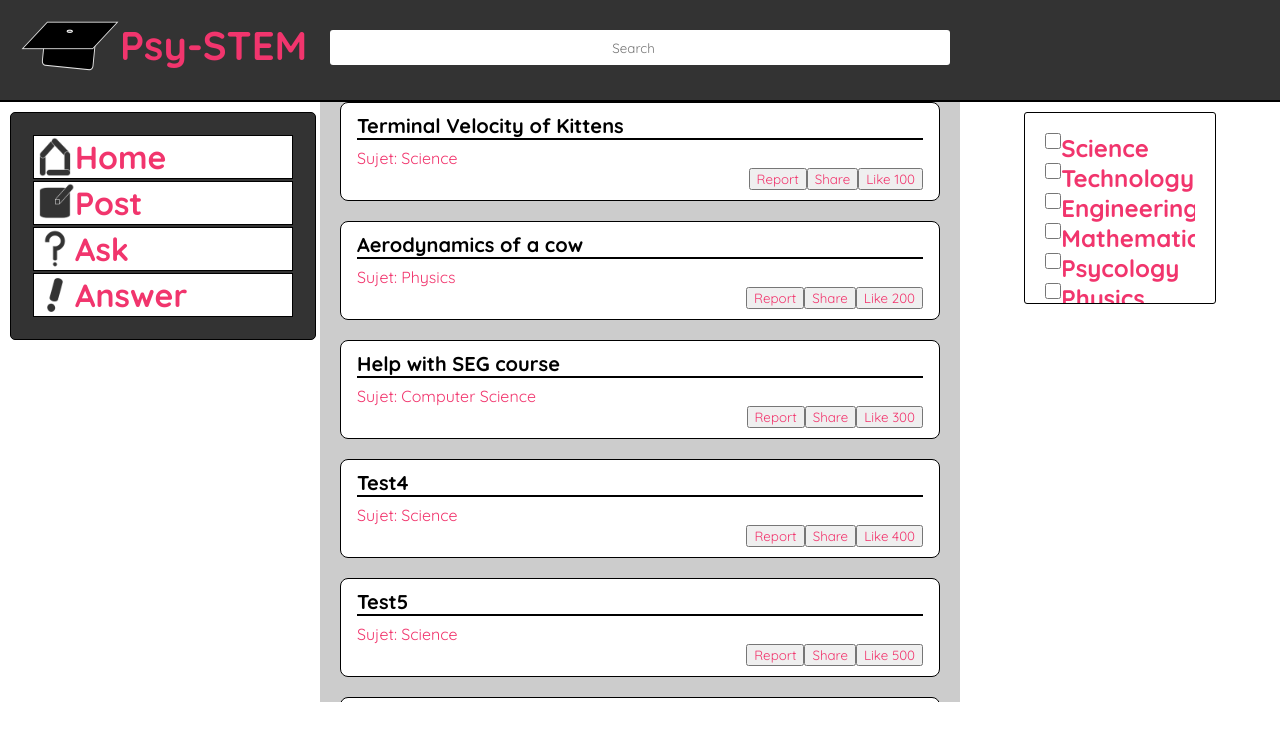
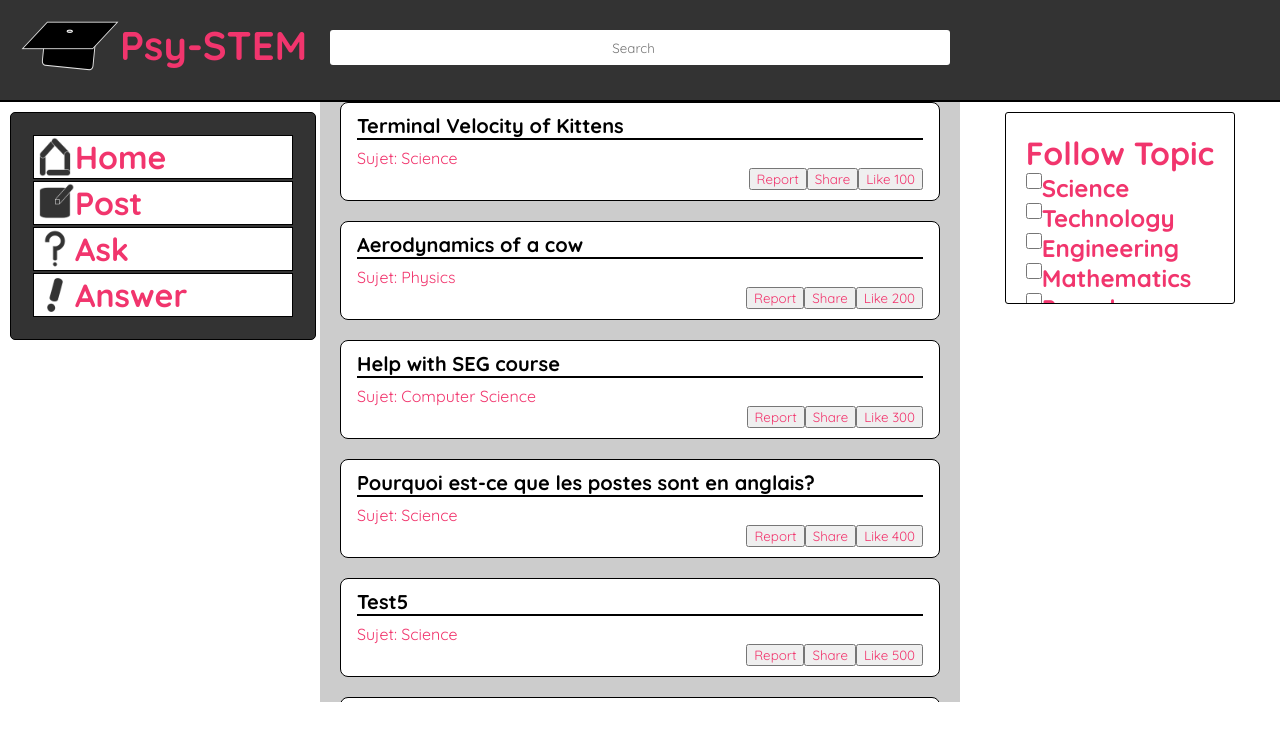
Before and after one commit to EthanCJ/EthanCJ.github.io, a React (Create React App) app: page / in a window 1280 px wide. Shown: the top 740 px of the page. Built offline with nearby package versions, Linux system fonts and the light colour scheme; data requests are answered from the project's data file.

Commit message:
Configuring pages

```diff
--- a/DATA/db.json
+++ b/DATA/db.json
@@ -6,7 +6,7 @@
       "user": "Ethan",
       "topic": "Science",
       "id": 1,
-      "likes":100
+      "likes": 100
     },
     {
       "title": "Aerodynamics of a cow",
@@ -14,7 +14,7 @@
       "user": "Ethan",
       "topic": "Physics",
       "id": 2,
-      "likes":200
+      "likes": 200
     },
     {
       "title": "Help with SEG course",
@@ -22,15 +22,15 @@
       "user": "Ethan",
       "topic": "Computer Science",
       "id": 3,
-      "likes":300
+      "likes": 300
     },
     {
-      "title": "Test4",
+      "title": "Pourquoi est-ce que les postes sont en anglais?",
       "body": "T",
       "user": "T",
       "topic": "Science",
       "id": 4,
-      "likes":400
+      "likes": 400
     },
     {
       "title": "Test5",
@@ -38,7 +38,7 @@
       "user": "T",
       "topic": "Science",
       "id": 5,
-      "likes":500
+      "likes": 500
     },
     {
       "title": "Test6",
@@ -46,7 +46,7 @@
       "user": "T",
       "topic": "Science",
       "id": 6,
-      "likes":600
+      "likes": 600
     },
     {
       "title": "Test7",
@@ -54,7 +54,7 @@
       "user": "T",
       "topic": "Science",
       "id": 7,
-      "likes":700
+      "likes": 700
     },
     {
       "title": "Test8",
@@ -62,56 +62,68 @@
       "user": "T",
       "topic": "Science",
       "id": 8,
-      "likes":800
+      "likes": 800
+    },
+    {
+      "title": "Just typing stuff",
+      "body": "Something interesting",
+      "user": "uhhhhh gotta fix this",
+      "topic": "tech",
+      "id": 9
     }
   ],
-  "topics":[
-    {"engName":"Science",
-    "followers":200,
-    "id":1
+  "topics": [
+    {
+      "engName": "Science",
+      "followers": 200,
+      "id": 1
     },
-    {"engName":"Technology",
-    "followers":200,
-    "id":2
+    {
+      "engName": "Technology",
+      "followers": 200,
+      "id": 2
     },
-    {"engName":"Engineering",
-    "followers":200,
-    "id":3
+    {
+      "engName": "Engineering",
+      "followers": 200,
+      "id": 3
     },
-    {"engName":"Mathematics",
-    "followers":200,
-    "id":4
-    }
-    ,
-    {"engName":"Psycology",
-    "followers":200,
-    "id":5
+    {
+      "engName": "Mathematics",
+      "followers": 200,
+      "id": 4
     },
-    {"engName":"Physics",
-    "followers":200,
-    "id":6
+    {
+      "engName": "Psycology",
+      "followers": 200,
+      "id": 5
+    },
+    {
+      "engName": "Physics",
+      "followers": 200,
+      "id": 6
     }
   ],
-  "questions":[
+  "questions": [
     {
-      "question":"How do I answer a question",
-      "likes":1,
-      "answers":[
+      "question": "How do I answer a question",
+      "likes": 1,
+      "answers": [
         {
-          "answer":"No clue still working on it",
-          "likes":1,
-          "responses":[]
+          "answer": "No clue still working on it",
+          "likes": 1,
+          "responses": []
         }
       ]
     },
     {
-      "question":"How do I answer a question",
-      "likes":2,
-      "answers":[
+      "question": "How do I answer a question",
+      "likes": 2,
+      "answers": [
         {
-          "answer":"No clue still working on it",
-          "likes":2,
-          "responses":[]
+          "answer": "No clue still working on it",
+          "likes": 2,
+          "responses": []
         }
       ]
     }
--- a/package.json
+++ b/package.json
@@ -1,5 +1,5 @@
 {
-  "homepage": "https://ethancj.github.io/",
+  "homepage": "https://ethancj.github.io",
   "name": "project2",
   "version": "0.1.0",
   "private": true,
@@ -9,7 +9,6 @@
     "@testing-library/react": "^13.3.0",
     "@testing-library/user-event": "^13.5.0",
     "bootstrap": "^5.2.0",
-    "gh-pages": "^4.0.0",
     "react": "^18.2.0",
     "react-bootstrap": "^2.4.0",
     "react-dom": "^18.2.0",
@@ -43,5 +42,8 @@
       "last 1 firefox version",
       "last 1 safari version"
     ]
+  },
+  "devDependencies": {
+    "gh-pages": "^4.0.0"
   }
 }
--- a/src/TopicsList.js
+++ b/src/TopicsList.js
@@ -3,6 +3,7 @@ const TopicsList = ({topics,title}) => {
 
     return (
         <div className="topics-list">
+            <h1>Follow Topic</h1>
             {topics.map((topic)=>(
                 <div className="select-topic" key={topic.id}>
                         <input type="checkbox" className="checkbox1"></input>
--- a/src/index.css
+++ b/src/index.css
@@ -266,4 +266,13 @@
   width: 16px;
   float: left;
   align-self: center;
+  content: "+";
 }
+
+.checkbox1:checked {
+  width: 0px;
+}
+
+.TopicsList h1{
+  text-decoration: underline;
+}
```
Also changed, not shown: 1 other file (tests, documents, lock files or other folders).
